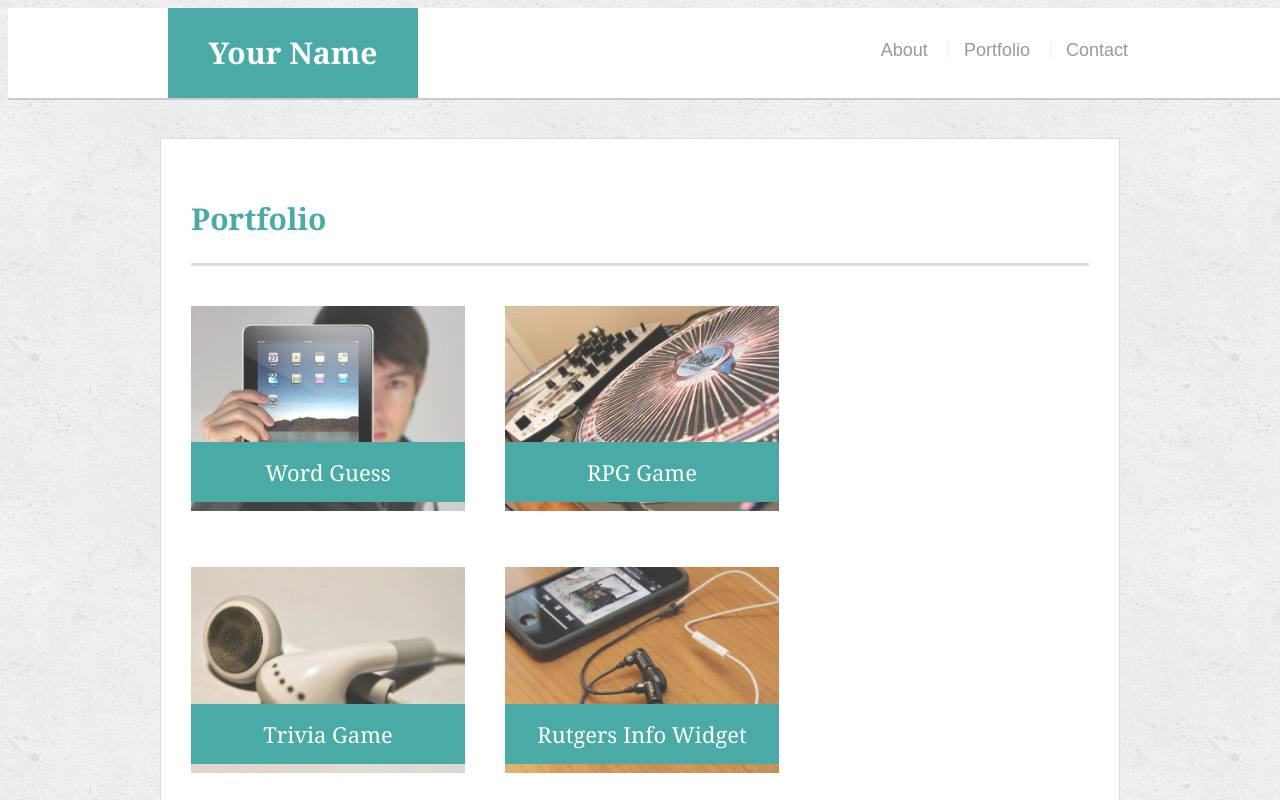
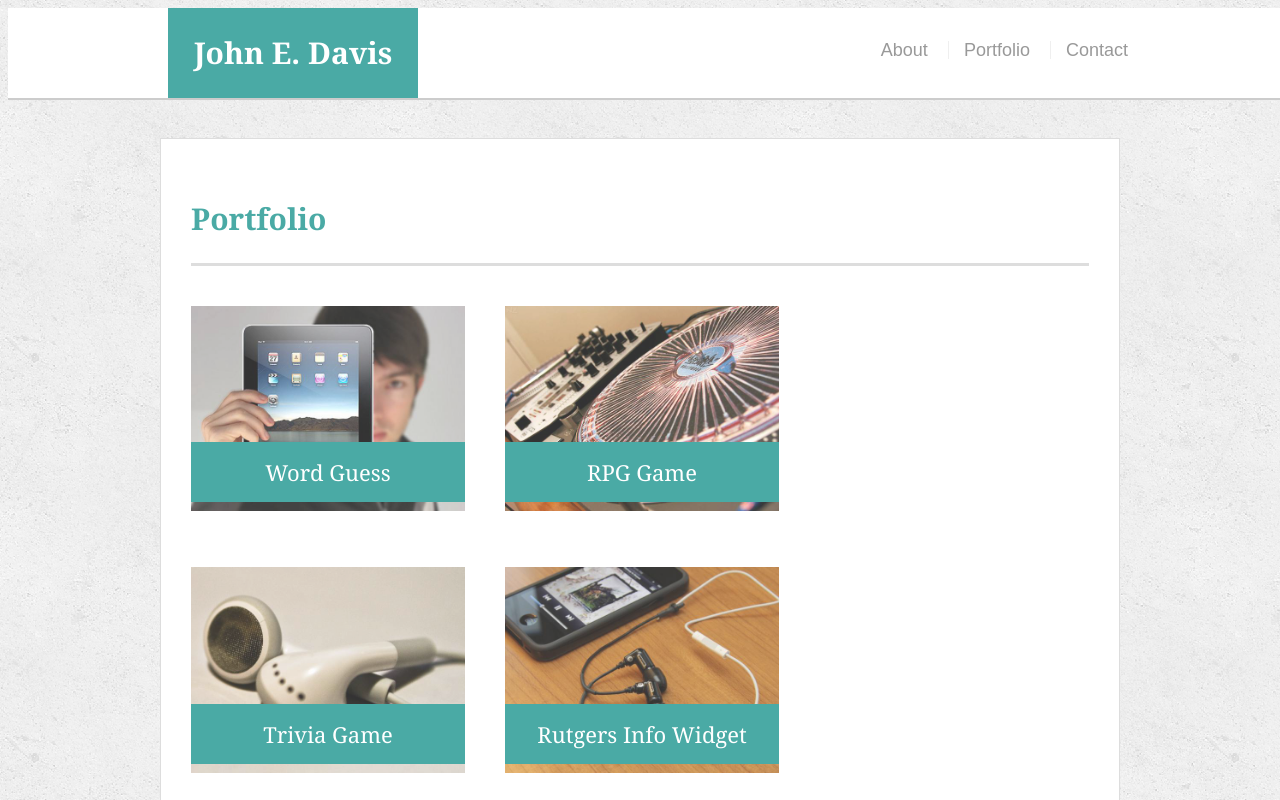
Before and after one commit to JEDavis624/JEDavis624_Responsive_Portfolio, a plain HTML site: page portfolio.html in a window 1280 px wide. Shown: the top 800 px of the page. Drawn offline with Linux system fonts and the light colour scheme.

Commit message:
didnt really change much just pushing for habit

```diff
--- a/portfolio.html
+++ b/portfolio.html
@@ -5,13 +5,11 @@
   <meta charset="UTF-8">
   <title>Portfolio | Your Name</title>
   <link rel="stylesheet" type="text/css" href="assets/css/style.css">
-</head>
-
 <body>
 
   <header id="masthead">
     <div class="container">
-      <a href="index.html" id="logo">Your Name</a>
+      <a href="index.html" id="logo">John E. Davis</a>
       <nav>
         <a href="index.html">About</a>
         <a href="portfolio.html">Portfolio</a>
```
Also changed, not shown: contact.html (+1 -1 lines), 1 other file.
